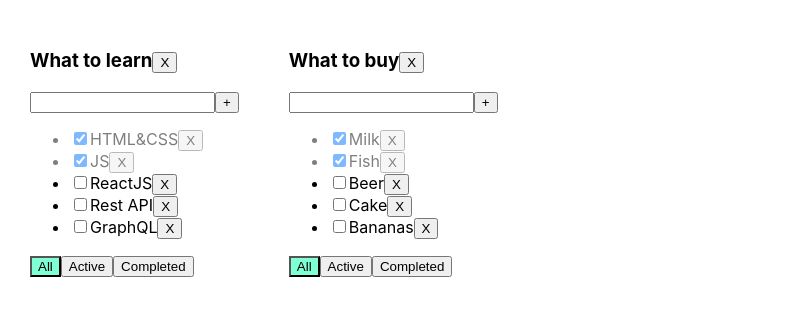
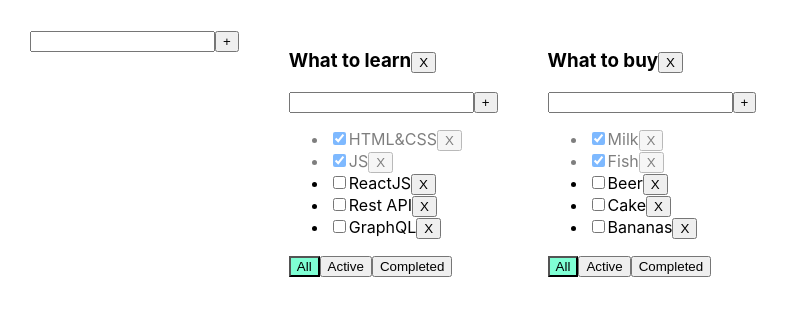
Before and after one commit to BeautyVika/todoList-ts, a React (Create React App) app: page / in a window 1280 px wide. Shown: the top 316 px of the page, without its empty margins (0-789 px from the left). Built offline with nearby package versions, Linux system fonts and the light colour scheme.

Commit message:
added editablespan and additemform

```diff
--- a/src/App.tsx
+++ b/src/App.tsx
@@ -2,6 +2,7 @@ import React, {useState} from 'react';
 import './App.css';
 import TodoList, {TaskType} from './TodoList'
 import {v1} from "uuid";
+import AddItemForm from "./components/AddItemForm";
 
 export type FilterType = 'all' | 'active' | 'completed'
 type TodoListsType = {
@@ -69,6 +70,15 @@ function App() {
         setTodoLists(todoLists.filter(tl => tl.id !== todoListId))
         delete tasks[todoListId]
     }
+    const changeTaskTitle = (taskId: string, todoListId: string, title: string) => {
+        setTasks({
+            ...tasks,
+            [todoListId]: tasks[todoListId].map(el => el.id === taskId ? {...el, title: title} : el)
+        })
+    }
+     const changeTodoListTitle = (todoListId: string, title: string) => {
+        setTodoLists(todoLists.map(tl => tl.id === todoListId ? {...tl, title: title} : tl))
+     }
     const todoListComponent = todoLists.map((tl) => {
 
         return <TodoList key={tl.id}
@@ -79,13 +89,29 @@ function App() {
                          addTask={addTask}
                          removeTodoList={removeTodoList}
                          changeTasksStatus={changeTasksStatus}
+                         changeTaskTitle={changeTaskTitle}
+                         changeTodoListTitle={changeTodoListTitle}
                          changeTodoListFilter={changeTodoListFilter}
                          tasks={getFilteredTasks(tasks[tl.id], tl.filter)}
                          />
     })
+    const addTodoList = (title: string) => {
+        let newTodoListId = v1()
+        let newTodoList: TodoListsType = {
+            id: newTodoListId,
+            title: title,
+            filter: 'all'
+        }
+        setTodoLists([newTodoList, ...todoLists])
+        setTasks({
+            ...tasks,
+            [newTodoListId]: []
+        })
+    }
 
     return (
         <div className="App">
+            <AddItemForm addItem={addTodoList} />
             {todoListComponent}
         </div>
     );
--- /dev/null
+++ b/src/EditableSpan.tsx
@@ -0,0 +1,30 @@
+import React, {ChangeEvent, useState} from 'react';
+
+type EditableSpanPropsType = {
+    title: string
+    changeTitle: (newTitle: string) => void
+}
+
+const EditableSpan = (props: EditableSpanPropsType) => {
+    const [editeMode, setEditMode] = useState<boolean>(false)
+    const [title, setTitle] = useState<string>(props.title)
+
+    const activateEditeMode = () => {
+        setEditMode(true)
+    }
+    const activateVieMode = () => {
+        setEditMode(false)
+        props.changeTitle(title)
+    }
+    const onChangeHandler = (e: ChangeEvent<HTMLInputElement>) => {
+        setTitle(e.currentTarget.value)
+    }
+
+    return editeMode
+        ? <input value={title}
+                 onBlur={activateVieMode}
+                 autoFocus
+                 onChange={onChangeHandler}/>
+        : <span onDoubleClick={activateEditeMode}>{props.title}</span>
+}
+export default EditableSpan
--- a/src/TodoList.tsx
+++ b/src/TodoList.tsx
@@ -1,16 +1,20 @@
-import React, {ChangeEvent, KeyboardEvent, useState} from 'react';
+import React, {ChangeEvent} from 'react';
 import {FilterType} from "./App";
 import Button from "./components/Button";
+import AddItemForm from "./components/AddItemForm";
+import EditableSpan from "./EditableSpan";
 
 type PropsType = {
     title: string
     todoListId: string
     filter: FilterType
     tasks: Array<TaskType>
+    removeTodoList: (todoListId: string) => void
+    addTask: (title: string,  todoListId: string) => void
     removeTasks: (taskId: string, todoListId: string) => void
+    changeTodoListTitle: (todoListId: string, title: string) => void
     changeTodoListFilter: (filter: FilterType, todoListId: string) => void
-    addTask: (title: string, todoListId: string) => void
-    removeTodoList: (todoListId: string) => void
+    changeTaskTitle: (taskId: string, todoListId: string, title: string) => void
     changeTasksStatus: (newId: string, newIsDone: boolean, todoListId: string) => void
 }
 export type TaskType = {
@@ -21,33 +25,20 @@ export type TaskType = {
 
 const TodoList = (props: PropsType) => {
 
-    let [title, setTitle] = useState('')
-    let [error, setError] = useState<null | string>(null)
-
-    const onChangeHandler = (event: ChangeEvent<HTMLInputElement>) => {
-        setTitle(event.currentTarget.value)
-    }
-    const onKeyPressHandler = (event: KeyboardEvent<HTMLInputElement>) => {
-        setError(null)
-        if (event.key === 'Enter') {
-            addTaskHandler()
-        }
-    }
-    const addTaskHandler = () => {
-        if (title.trim() !== '') {
-            props.addTask(title.trim(), props.todoListId)
-            setTitle('')
-        } else {
-            setError('Title is required')
-        }
+    const addTask = (title: string) => {
+        props.addTask(title, props.todoListId)
     }
     const onChangeFilter = (filter: FilterType) => {
         props.changeTodoListFilter(filter, props.todoListId)
     }
+
     const mapTasks = props.tasks.map((el) => {
         const onClickHandler = () => props.removeTasks(el.id, props.todoListId)
         const onChangeHandler = (e: ChangeEvent<HTMLInputElement>) => {
             props.changeTasksStatus(el.id, e.currentTarget.checked, props.todoListId)
+        }
+        const changeTaskTitle = ( title: string) => {
+            props.changeTaskTitle(el.id, props.todoListId, title)
         }
         return (
             <li key={el.id} className={el.isDone ? 'is-done' : ''}>
@@ -55,7 +46,8 @@ const TodoList = (props: PropsType) => {
                     type="checkbox"
                     checked={el.isDone}
                     onChange={onChangeHandler}/>
-                <span>{el.title}</span>
+                {/*<span>{el.title}</span>*/}
+                <EditableSpan title={el.title} changeTitle={changeTaskTitle}/>
                 <button onClick={onClickHandler}>X</button>
             </li>
         )
@@ -65,22 +57,17 @@ const TodoList = (props: PropsType) => {
     const completed = props.filter === 'completed' ? 'active-filter' : ''
 
     const removeTodoList = () => props.removeTodoList(props.todoListId)
+    const changeTodoListTitle = (title: string) => {
+        props.changeTodoListTitle(props.todoListId, title)
+    }
 
     return (
         <div>
             <h3>
-                {props.title}
+                <EditableSpan title={props.title} changeTitle={changeTodoListTitle} />
                 <button onClick={removeTodoList}>X</button>
             </h3>
-            <div>
-                <input value={title}
-                       onChange={onChangeHandler}
-                       onKeyDown={onKeyPressHandler}
-                       className={error ? 'error-message' : ''}/>
-
-                <button onClick={addTaskHandler}>+</button>
-                {error && <div className='error-message'>{error}</div>}
-            </div>
+            <AddItemForm addItem={addTask}/>
             <ul>
                 {mapTasks}
             </ul>
--- /dev/null
+++ b/src/components/AddItemForm.tsx
@@ -0,0 +1,41 @@
+import React, {ChangeEvent, KeyboardEvent, useState} from 'react';
+
+type AddItemFormType ={
+    addItem: (title: string) => void
+}
+
+const AddItemForm = (props: AddItemFormType) => {
+    let [title, setTitle] = useState('')
+    let [error, setError] = useState<null | string>(null)
+
+    const onChangeHandler = (event: ChangeEvent<HTMLInputElement>) => {
+        setTitle(event.currentTarget.value)
+    }
+    const onKeyPressHandler = (event: KeyboardEvent<HTMLInputElement>) => {
+        setError(null)
+        if (event.key === 'Enter') {
+            addTaskHandler()
+        }
+    }
+    const addTaskHandler = () => {
+        if (title.trim() !== '') {
+            props.addItem(title.trim())
+            setTitle('')
+        } else {
+            setError('Title is required')
+        }
+    }
+    return (
+        <div>
+            <input value={title}
+                   onChange={onChangeHandler}
+                   onKeyDown={onKeyPressHandler}
+                   className={error ? 'error-message' : ''}/>
+
+            <button onClick={addTaskHandler}>+</button>
+            {error && <div className='error-message'>{error}</div>}
+        </div>
+    )
+}
+
+export default AddItemForm
```
